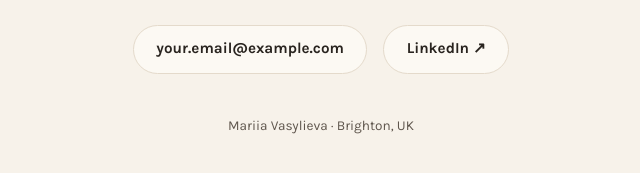
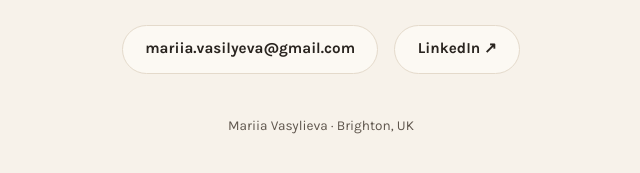
Before and after one commit to mariia-vasylieva-ba/mariia-vasylieva-ba.github.io, a plain HTML site: page planning-system/index.html in a window 1280 px wide. Shown: the part 3344-3517 px from the top of the page, 319-959 px from the left. Drawn offline with Linux system fonts and the light colour scheme.

Commit message:
Update contact information in index.html

```diff
--- a/planning-system/index.html
+++ b/planning-system/index.html
@@ -170,10 +170,8 @@
     <h2 id="contact-heading">Get in touch</h2>
     <p class="footer-line">If any of this sounds like the kind of help your team needs, I'd love to hear from you.</p>
     <div class="contact-links">
-      <!-- TODO: replace with your real email address -->
-      <a href="mailto:your.email@example.com">your.email@example.com</a>
-      <!-- TODO: replace with your real LinkedIn URL -->
-      <a href="https://www.linkedin.com/in/your-profile" target="_blank" rel="noopener">LinkedIn&nbsp;↗</a>
+      <a href="mailto:mariia.vasilyeva@gmail.com">mariia.vasilyeva@gmail.com</a>
+      <a href="https://www.linkedin.com/in/mariia-vasylieva/" target="_blank" rel="noopener">LinkedIn&nbsp;↗</a>
     </div>
     <p class="footer-meta">Mariia Vasylieva · Brighton, UK</p>
   </div>
```
